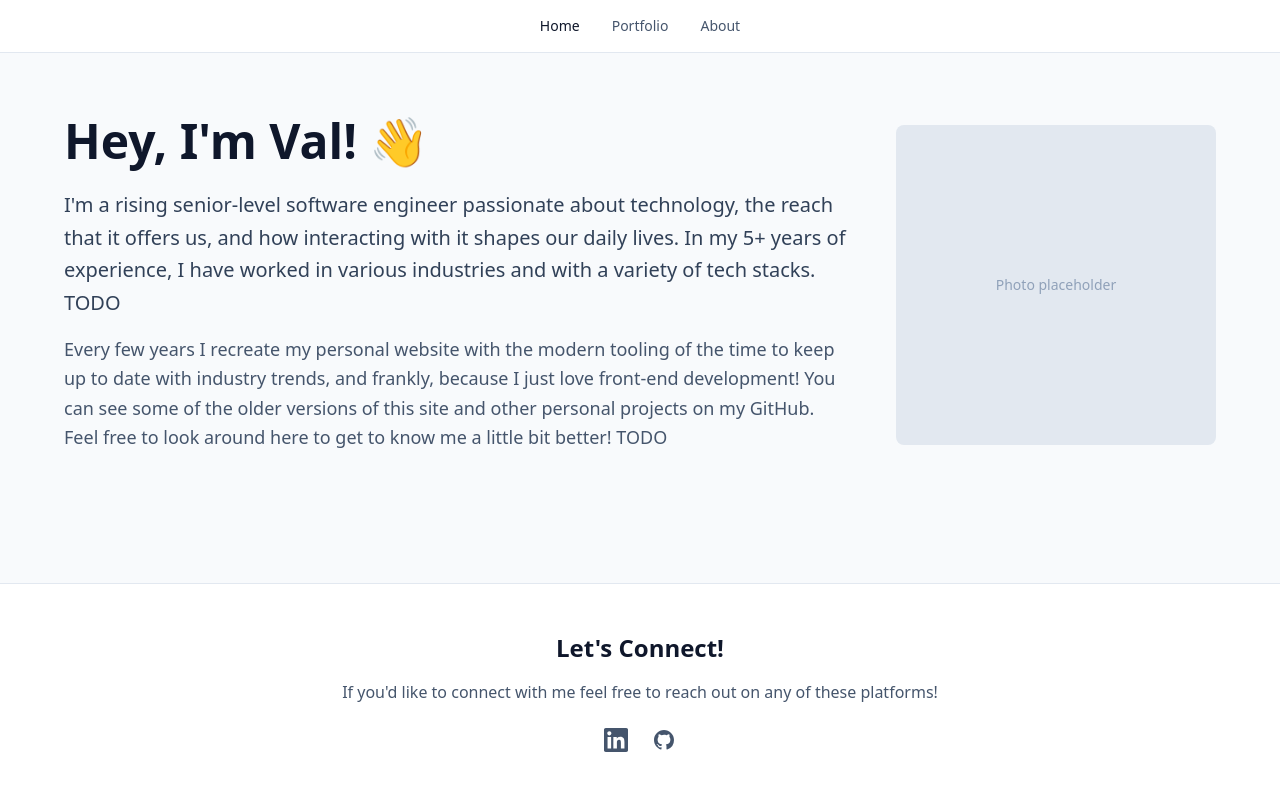
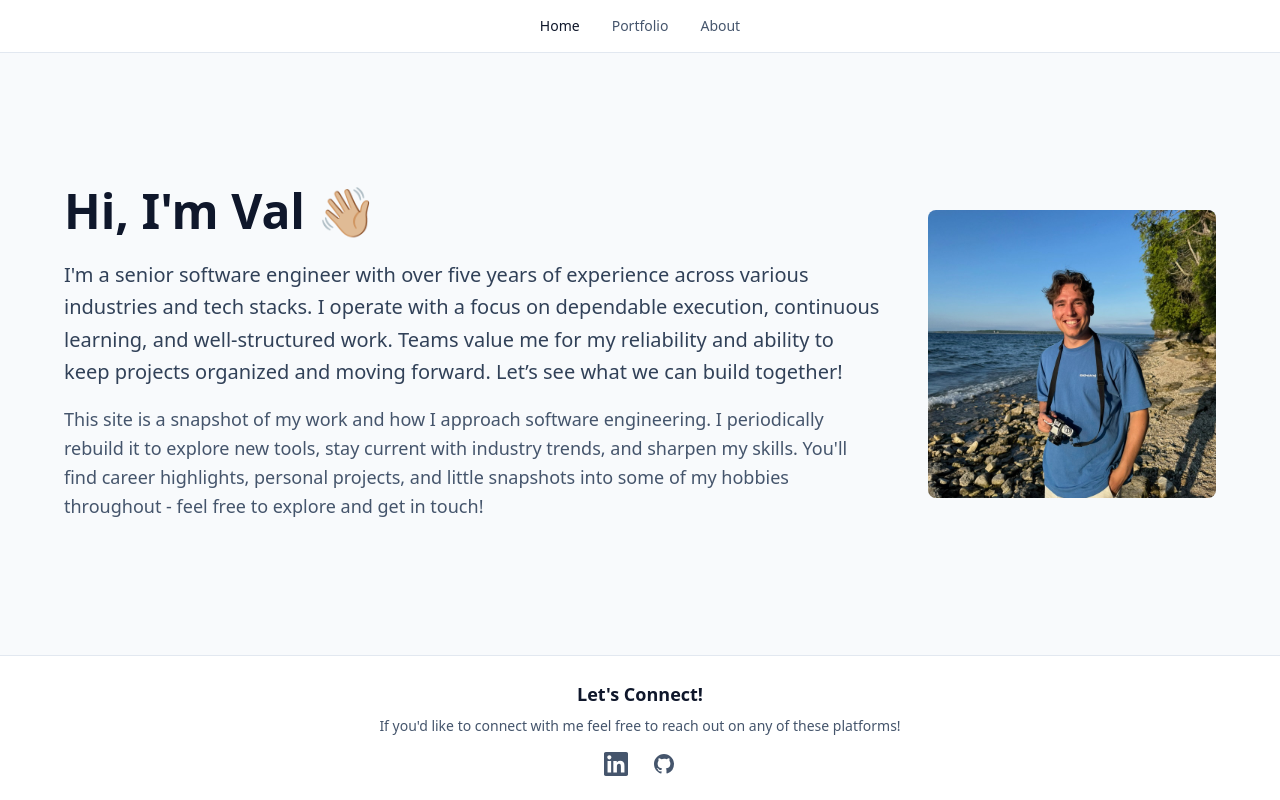
Before and after one commit to ValeriKozarev/personal-website-react-2025, a React (Vite) app: page / in a window 1280 px wide. Built offline with nearby package versions, Linux system fonts and the light colour scheme.

Commit message:
adding some polish to the homepage

```diff
--- a/src/components/Footer.tsx
+++ b/src/components/Footer.tsx
@@ -1,10 +1,10 @@
 export default function Footer() {
   return (
     <footer className="bg-white border-t border-slate-200 mt-auto">
-      <div className="container mx-auto px-4 py-12">
+      <div className="container mx-auto px-4 py-6">
         <div className="max-w-4xl mx-auto text-center">
-          <h3 className="text-2xl font-semibold mb-4">Let's Connect!</h3>
-          <p className="text-slate-600 mb-6">
+          <h3 className="text-lg font-semibold mb-2">Let's Connect!</h3>
+          <p className="text-sm text-slate-600 mb-4">
             If you'd like to connect with me feel free to reach out on any of these platforms!
           </p>
           <div className="flex justify-center gap-6">
--- a/src/pages/Home.tsx
+++ b/src/pages/Home.tsx
@@ -1,26 +1,28 @@
 export default function Home() {
   return (
-    <div className="flex-1">
+    <div className="flex-1 flex items-center">
       {/* Hero Section */}
-      <section className="container mx-auto px-4 py-16">
+      <section className="container mx-auto px-8 py-16 w-full">
         <div className="max-w-6xl mx-auto">
           <div className="flex flex-col md:flex-row items-center gap-12">
             {/* Left: Blurb */}
             <div className="flex-1">
-              <h1 className="text-5xl font-bold mb-6">Hey, I'm Val! &#128075;</h1>
+              <h1 className="text-5xl font-bold mb-6">Hi, I'm Val &#128075;&#127996;</h1>
               <p className="text-xl text-slate-700 leading-relaxed mb-4">
-                I'm a rising senior-level software engineer passionate about technology, the reach that it offers us, and how interacting with it shapes our daily lives. In my 5+ years of experience, I have worked in various industries and with a variety of tech stacks. TODO
+                I'm a senior software engineer with over five years of experience across various industries and tech stacks. I operate with a focus on dependable execution, continuous learning, and well-structured work. Teams value me for my reliability and ability to keep projects organized and moving forward. Let’s see what we can build together!
               </p>
               <p className="text-lg text-slate-600 leading-relaxed">
-                Every few years I recreate my personal website with the modern tooling of the time to keep up to date with industry trends, and frankly, because I just love front-end development! You can see some of the older versions of this site and other personal projects on my GitHub. Feel free to look around here to get to know me a little bit better! TODO
+                This site is a snapshot of my work and how I approach software engineering. I periodically rebuild it to explore new tools, stay current with industry trends, and sharpen my skills. You'll find career highlights, personal projects, and little snapshots into some of my hobbies throughout - feel free to explore and get in touch!
               </p>
             </div>
 
             {/* Right: Photo */}
-            <div className="w-full md:w-80 flex-shrink-0">
-              <div className="aspect-square bg-slate-200 rounded-lg flex items-center justify-center">
-                <span className="text-slate-400 text-sm">Photo placeholder</span>
-              </div>
+            <div className="w-full md:w-72 flex-shrink-0">
+              <img
+                src="/profile.jpeg"
+                alt="Val Kozarev"
+                className="w-full aspect-square object-cover rounded-lg"
+              />
             </div>
           </div>
         </div>
```
Also changed, not shown: public/profile.jpeg (added).
